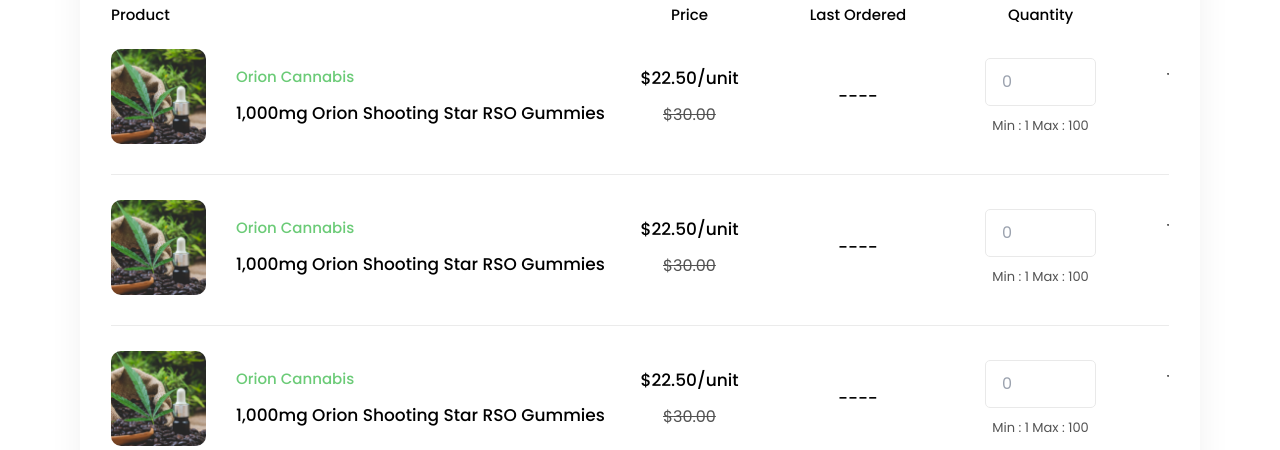
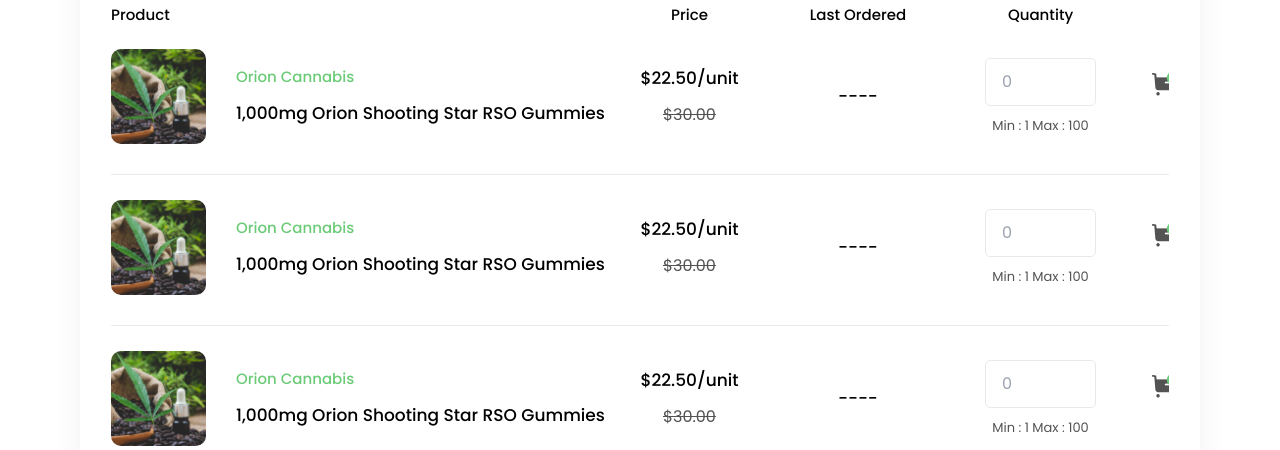
Before and after one commit to mahfuz091/ashwiiinn, a Next.js app: page /wishlist in a window 1280 px wide. Shown: the part 706-1156 px from the top of the page. Built offline with nearby package versions, Linux system fonts and the light colour scheme.

Commit message:
padding added

```diff
--- a/src/app/wishlist/page.js
+++ b/src/app/wishlist/page.js
@@ -171,7 +171,7 @@
                     </p>
                   </td>
                   <td>
-                    <div className='flex gap-[11px] -mt-[25px] items-start justify-end'>
+                    <div className='flex gap-[11px] -mt-[25px] items-start justify-end pr-[15px]'>
                       <img src='/cart-add.png' alt='' />
                       <img src='/Heart.svg' alt='' />
                     </div>
@@ -217,7 +217,7 @@
                     </p>
                   </td>
                   <td>
-                    <div className='flex gap-[11px] -mt-[25px]  items-start justify-end'>
+                    <div className='flex gap-[11px] -mt-[25px]  items-start justify-end pr-[15px]'>
                       <img src='/cart-add.png' alt='' />
                       <img src='/Heart.svg' alt='' />
                     </div>
@@ -263,7 +263,7 @@
                     </p>
                   </td>
                   <td>
-                    <div className='flex gap-[11px] -mt-[25px]  items-start justify-end'>
+                    <div className='flex gap-[11px] -mt-[25px]  items-start justify-end pr-[15px]'>
                       <img src='/cart-add.png' alt='' />
                       <img src='/Heart.svg' alt='' />
                     </div>
```
